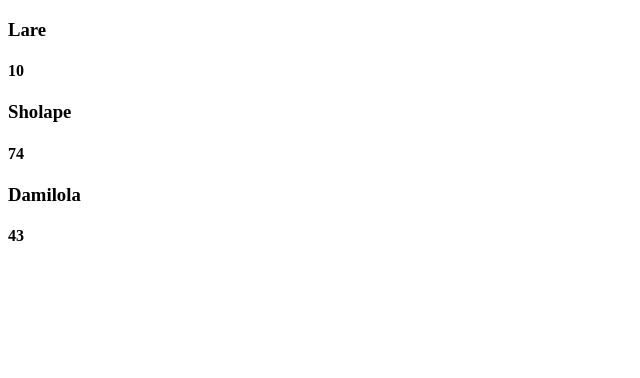
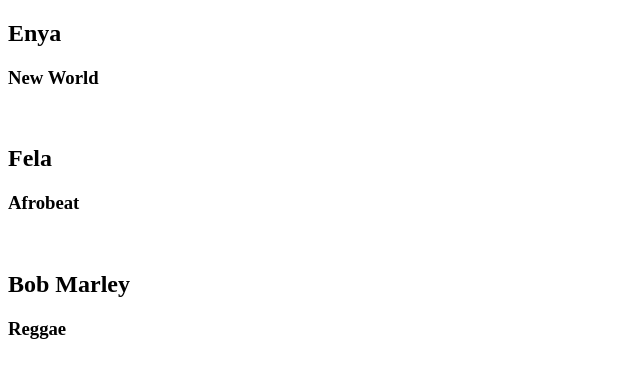
Before and after one commit to laresamdeola/ReactPractise, a React (Create React App) app: page / in a window 1280 px wide. Shown: the top 378 px of the page, without its empty margins (0-640 px from the left). Built offline with nearby package versions, Linux system fonts and the light colour scheme.

Commit message:
Update 3 files

```diff
--- a/src/components/lessons2/j-simplelist.jsx
+++ b/src/components/lessons2/j-simplelist.jsx
@@ -1,6 +1,3 @@
-// Continue from here
-// use map here - create a list then loop through using map
-
 import React from "react";
 
 const SimpleList = () => {
--- a/src/components/lessons2/k-properlist.jsx
+++ b/src/components/lessons2/k-properlist.jsx
@@ -0,0 +1,38 @@
+import React from "react";
+
+const ProperList = () => {
+  const artists = [
+    {
+      id: 1,
+      genre: "New World",
+      artistName: "Enya",
+    },
+    {
+      id: 2,
+      genre: "Afrobeat",
+      artistName: "Fela",
+    },
+    {
+      id: 3,
+      genre: "Reggae",
+      artistName: "Bob Marley",
+    },
+  ];
+
+  return (
+    <div>
+      {artists.map((artist) => {
+        const { id, genre, artistName } = artist;
+        return (
+          <section key={id}>
+            <h2>{artistName}</h2>
+            <h3>{genre}</h3>
+            <br />
+          </section>
+        );
+      })}
+    </div>
+  );
+};
+
+export { ProperList };
--- a/src/index.js
+++ b/src/index.js
@@ -1,8 +1,8 @@
 import React from "react";
 import { createRoot } from "react-dom/client";
-import { SimpleList } from "./components/lessons2/j-simplelist";
+import { ProperList } from "./components/lessons2/k-properlist";
 
 const rootElement = document.getElementById("root");
 const root = createRoot(rootElement);
 
-root.render(<SimpleList />);
+root.render(<ProperList />);
```
